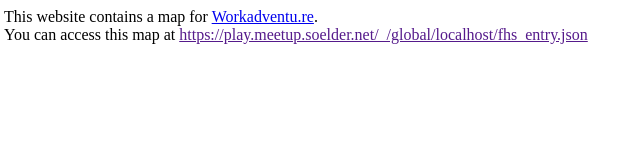
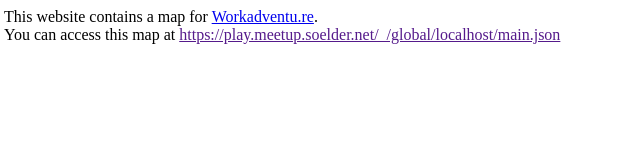
Before and after one commit to fh-adventure-team/MyMap, a plain HTML site: page index.html in a window 1280 px wide. Shown: the full height of the page, 4-644 px from the left. Drawn offline with Linux system fonts and the light colour scheme.

Commit message:
Deploying to gh-pages from master @ a2bd0654f5b50123ac335c88ae85b7d141d51bd3 🚀

```diff
--- a/index.html
+++ b/index.html
@@ -6,7 +6,7 @@
                 if (path.endsWith('index.html')) {
                     path = path.substr(path, path.length - 'index.html'.length);
                 }
-                var url = 'https://play.meetup.soelder.net/_/global/'+window.location.host+path+'fhs_entry.json';
+                var url = 'https://play.meetup.soelder.net/_/global/'+window.location.host+path+'main.json';
                 document.getElementById('mapLink').href = url;
                 document.getElementById('mapLink').innerText = url;
             };
```
Also changed, not shown: main.json (renamed from fhs_entry.json).
